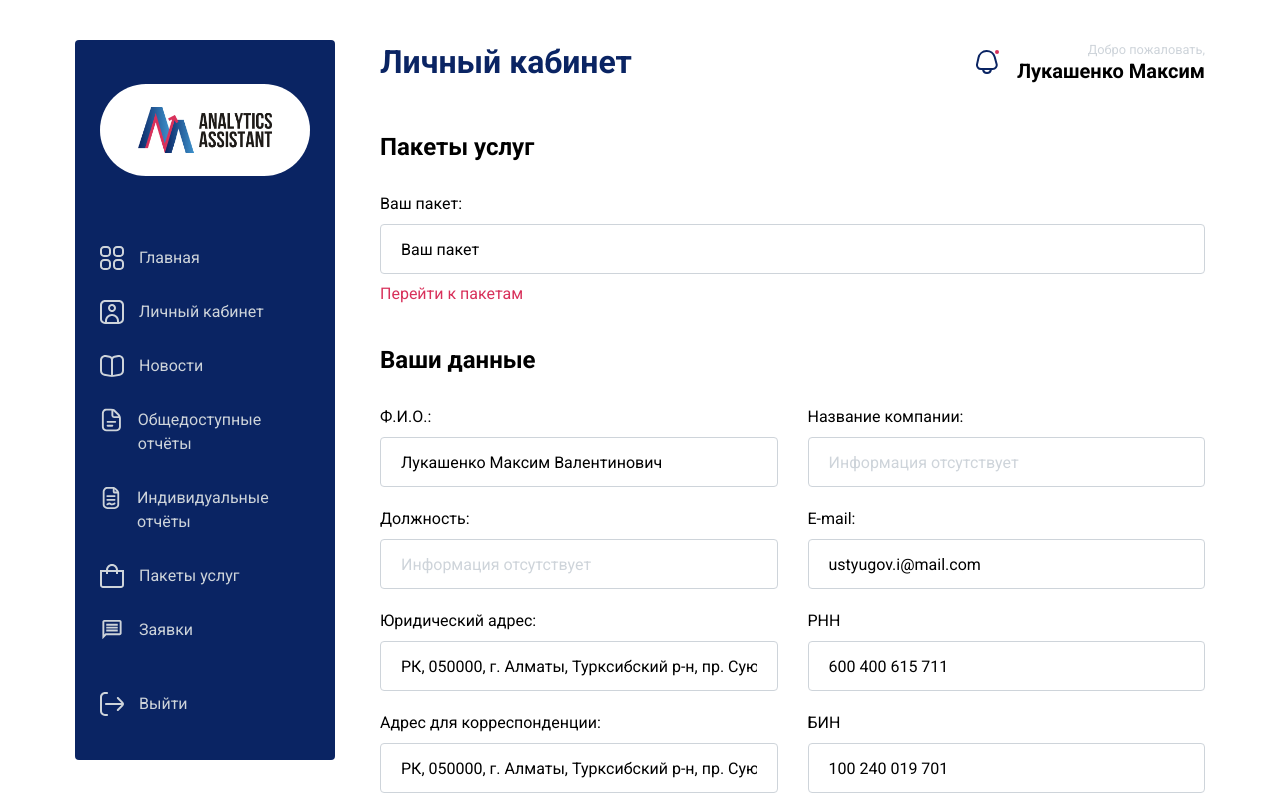
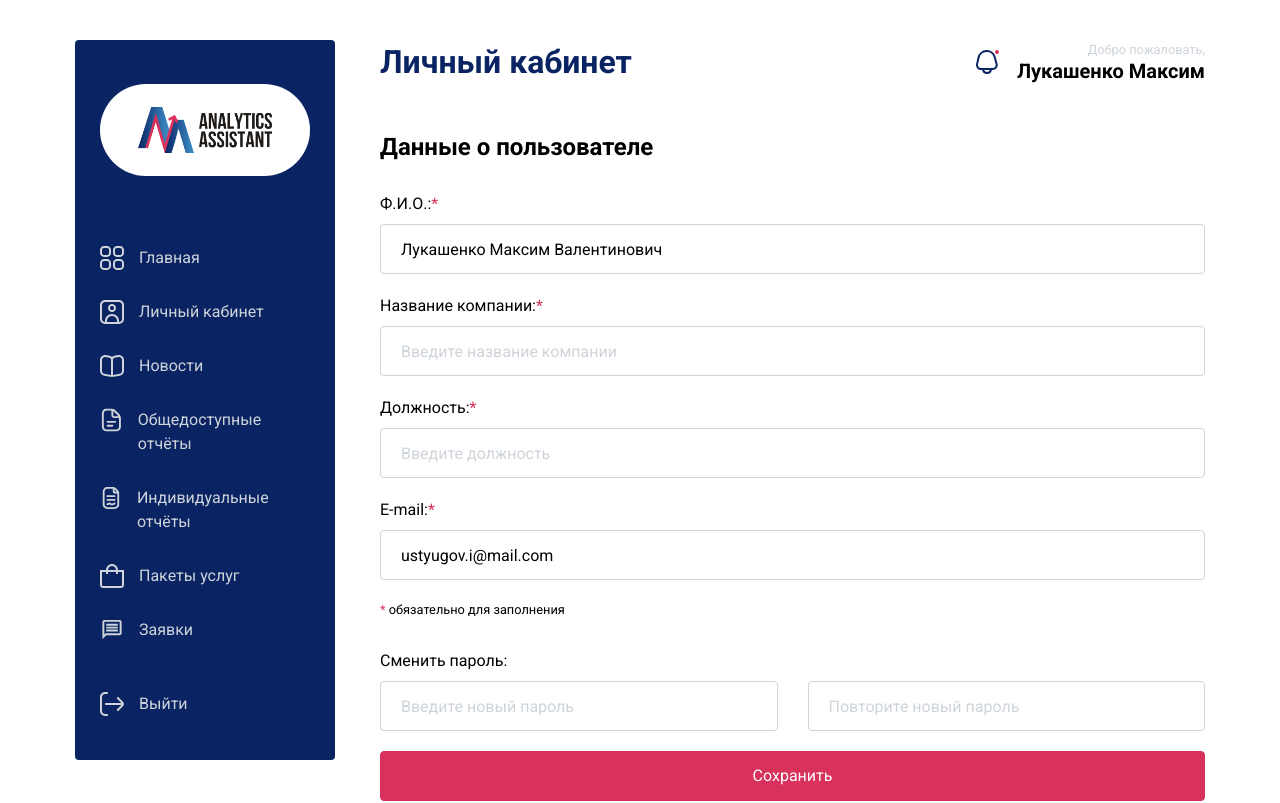
Before and after one commit to kasim876/analystic, a React (Create React App) app: page / in a window 1280 px wide. Shown: the top 803 px of the page. Built offline with nearby package versions, Linux system fonts and the light colour scheme.

Commit message:
add profile edit page

```diff
--- a/src/App.js
+++ b/src/App.js
@@ -11,11 +11,12 @@ import ReportsPersonal from './pages/ReportsPersonal';
 import ReportsCreate from './pages/ReportsCreate';
 import Packages from './pages/Packages';
 import Profile from './pages/Profile';
+import ProfileEdit from './pages/ProfileEdit';
 
 function App() {
   return (
     <>
-      <Profile></Profile>
+      <ProfileEdit></ProfileEdit>
     </>
   );
 }
--- a/src/pages/Profile.module.scss
+++ b/src/pages/Profile.module.scss
@@ -12,6 +12,12 @@
   align-items: flex-start;
   width: 100%;
   gap: 0.5rem;
+}
+
+.label {
+  span {
+    color: var(--red);
+  }
 }
 
 .input {
@@ -42,6 +48,7 @@
 
 .row {
   display: flex;
+  width: 100%;
   gap: rem(30px);
 
   &:not(:last-child) {
@@ -75,3 +82,12 @@
     text-align: left;
   }
 }
+
+.warning {
+  display: block;
+  margin-bottom: rem(30px);
+
+  span {
+    color: var(--red);
+  }
+}
--- /dev/null
+++ b/src/pages/ProfileEdit.jsx
@@ -0,0 +1,68 @@
+import { useState } from "react";
+
+import styles from "./Profile.module.scss";
+
+import NavBar from "../components/NavBar/NavBar";
+import Header from "../components/Header/Header";
+import Button from "../components/Button/Button";
+import Input from "../components/Input/Input";
+
+const ProfileEdit = () => {
+  const [fullName, setFullName] = useState('Лукашенко Максим Валентинович');
+  const [company, setCompany] = useState('');
+  const [post, setPost] = useState('');
+  const [email, setEmail] = useState('ustyugov.i@mail.com');
+  const [password, setPassword] = useState('');
+  const [passwordRepeat, setPasswordRepeat] = useState('');
+
+  return (
+    <div className="container">
+      <NavBar></NavBar>
+      <div className="content">
+        <Header title="Личный кабинет" name="Лукашенко Максим" />
+        <main>
+          <form className={styles.section}>
+            <h2 className="subtitle">Данные о пользователе</h2>
+            <div className={styles.row}>
+              <div className={styles.field}>
+                <span className={'text-md' + ' ' + styles.label}>Ф.И.О.:<span>*</span></span>
+                <Input type="text" name="fullName" value={fullName} placeholder="Введите Ф.И.О." change={(e) => setFullName(e.target.value)} />
+              </div>
+            </div>
+            <div className={styles.row}>
+              <div className={styles.field}>
+                <span className={'text-md' + ' ' + styles.label}>Название компании:<span>*</span></span>
+                <Input type="text" name="company" value={company} placeholder="Введите название компании" change={(e) => setCompany(e.target.value)} />
+              </div>
+            </div>
+            <div className={styles.row}>
+              <div className={styles.field}>
+                <span className={'text-md' + ' ' + styles.label}>Должность:<span>*</span></span>
+                <Input type="text" name="post" value={post} placeholder="Введите должность" change={(e) => setPost(e.target.value)} />
+              </div>
+            </div>
+            <div className={styles.row}>
+              <div className={styles.field}>
+                <span className={'text-md' + ' ' + styles.label}>E-mail:<span>*</span></span>
+                <Input type="email" name="email" value={email} placeholder="Введите e-mail" change={(e) => setEmail(e.target.value)} />
+              </div>
+            </div>
+            <span className={'text-xs' + ' ' + styles.warning}><span>*</span> обязательно для заполнения</span>
+            <div className={styles.row}>
+              <div className={styles.field}>
+                <span className={'text-md' + ' ' + styles.label}>Сменить пароль:</span>
+                <div className={styles.row}>
+                  <Input type="password" name="password" value={password} placeholder="Введите новый пароль" change={(e) => setPassword(e.target.value)} />
+                  <Input type="password" name="password" value={passwordRepeat} placeholder="Повторите новый пароль" change={(e) => setPasswordRepeat(e.target.value)} />
+                </div>
+              </div>
+            </div>
+            <Button>Сохранить</Button>
+          </form>
+        </main>
+      </div>
+    </div>
+  )
+}
+
+export default ProfileEdit
```
